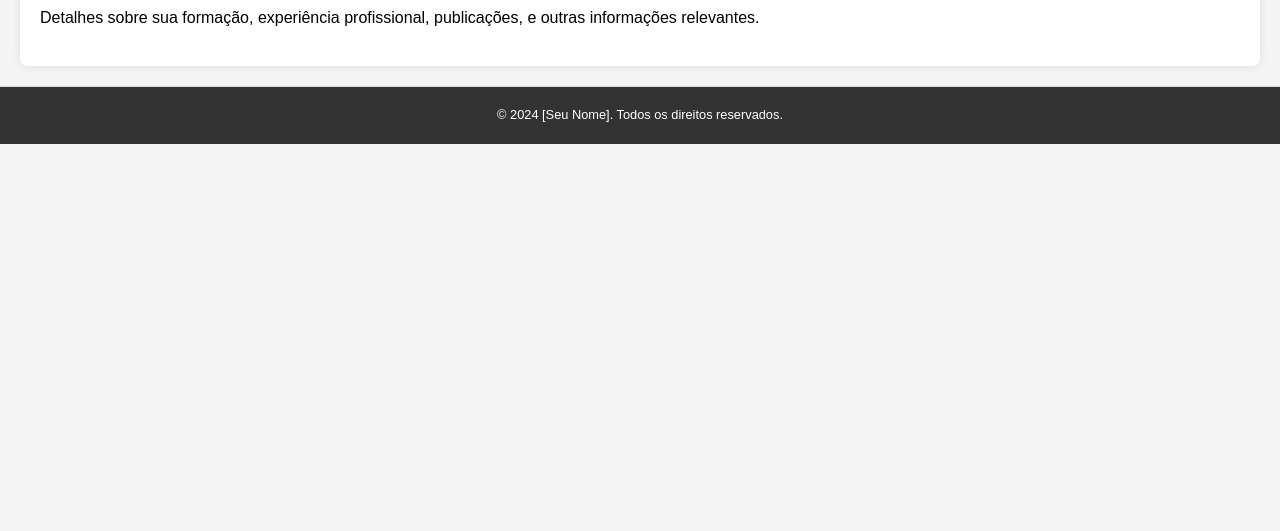
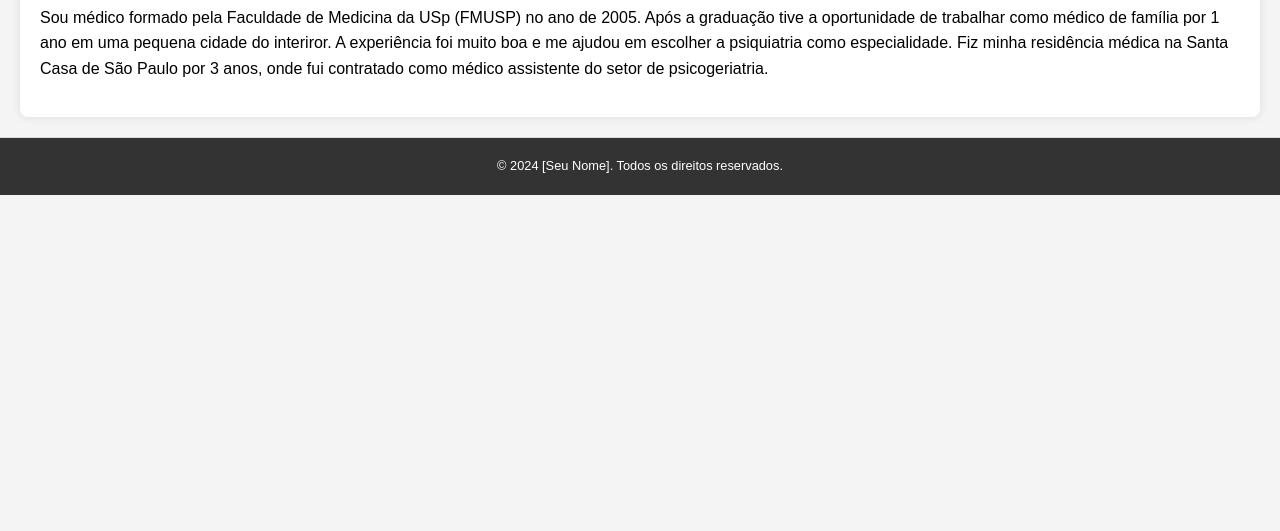
Before and after one commit to rrigolino/site_psiquiatria_virtual, a plain HTML site: page curriculum.html in a window 1280 px wide. Shown: the part 269-800 px from the top of the page. Drawn offline with Linux system fonts and the light colour scheme.

Commit message:
Update curriculum.html

```diff
--- a/curriculum.html
+++ b/curriculum.html
@@ -22,7 +22,9 @@
     </header>
     <section>
         <h2>Curriculum</h2>
-        <p>Detalhes sobre sua formação, experiência profissional, publicações, e outras informações relevantes.</p>
+        <p>Sou médico formado pela Faculdade de Medicina da USp (FMUSP) no ano de 2005. Após a graduação tive a oportunidade de trabalhar como médico de família
+            por 1 ano em uma pequena cidade do interiror. A experiência foi muito boa e me ajudou em escolher a psiquiatria como especialidade. Fiz minha residência
+            médica na Santa Casa de São Paulo por 3 anos, onde fui contratado como médico assistente do setor de psicogeriatria.</p>
     </section>
     <footer>
         <p>&copy; 2024 [Seu Nome]. Todos os direitos reservados.</p>
```
